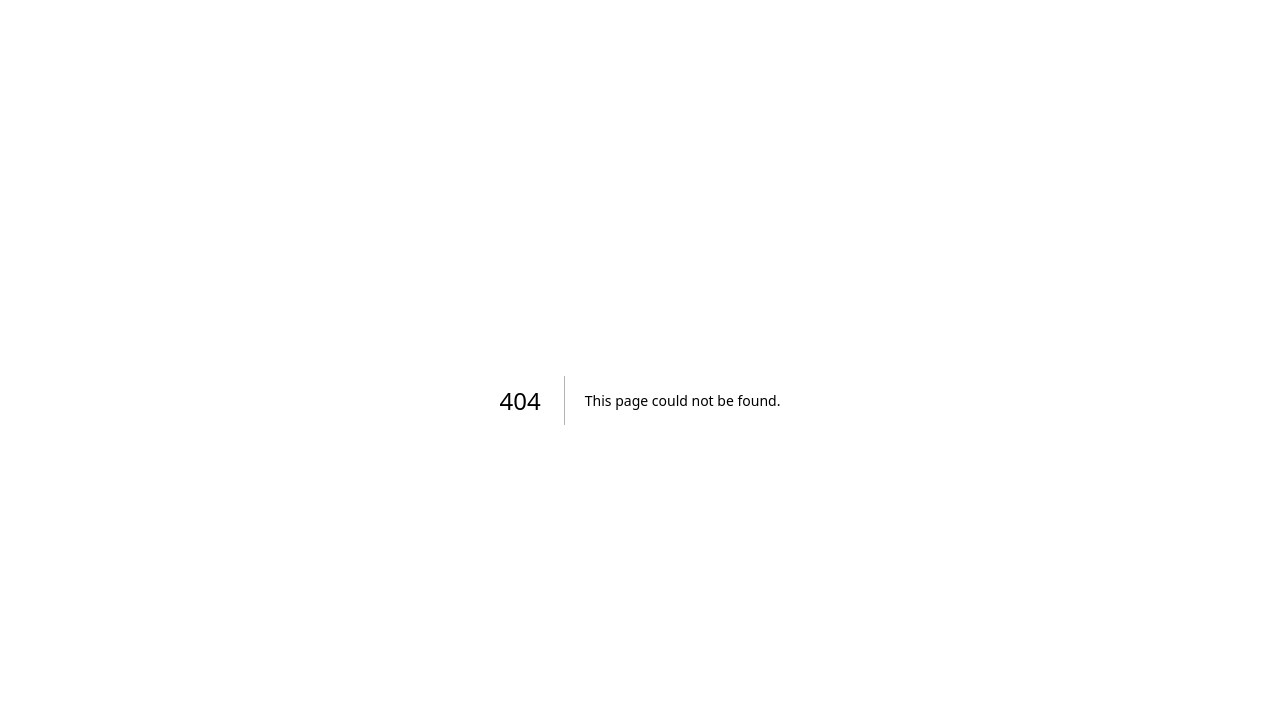
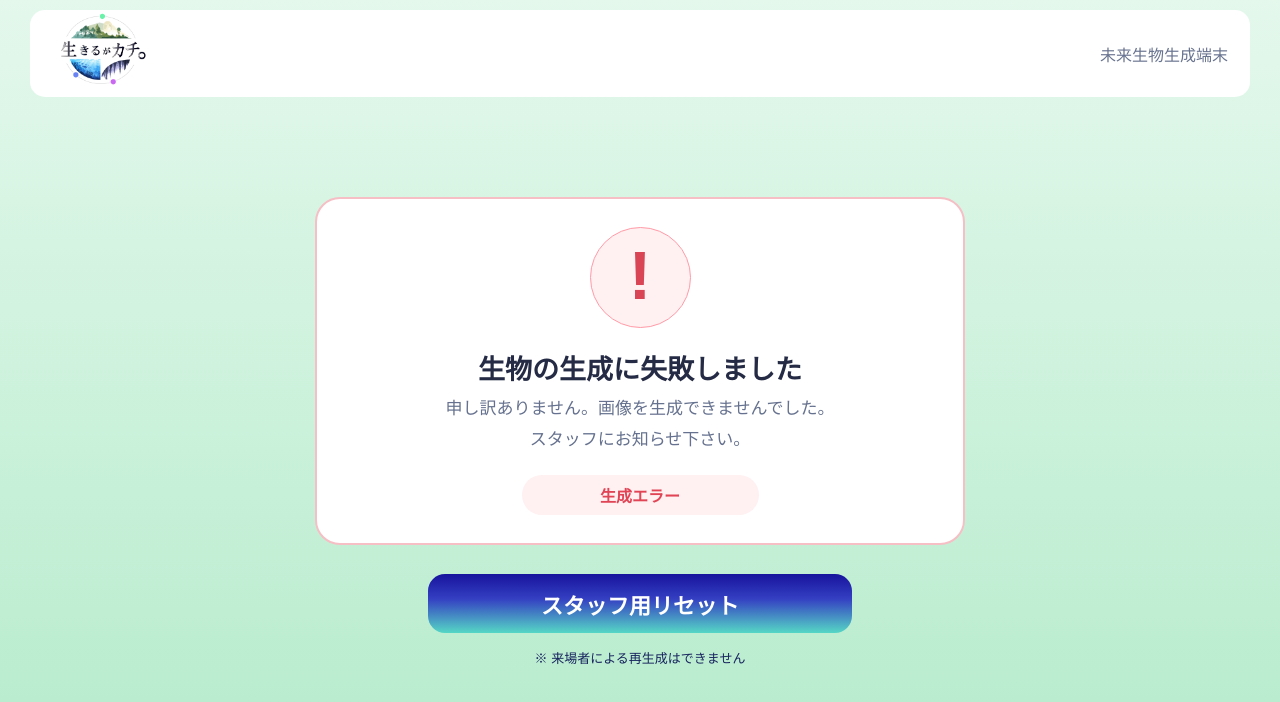
Before and after one commit to AkiraAndHisMerryBand/MS_After100Years, a Next.js app: page /error in a window 1280 px wide. Before the commit this address had no page. Shown: the top 702 px of the page. Built offline with nearby package versions, Linux system fonts and the light colour scheme.

Commit message:
frontend

```diff
--- /dev/null
+++ b/src/app/error/error.module.css
@@ -0,0 +1,204 @@
+.errorPage {
+    box-sizing: border-box;
+    min-height: 100vh;
+    width: 100%;
+    padding: 10px 30px 14px;
+    display: flex;
+    flex-direction: column;
+    align-items: center;
+    color: #252b45;
+}
+
+/* ヘッダー */
+.header {
+    width: 100%;
+    min-height: 53px;
+    padding: 0 22px;
+    box-sizing: border-box;
+    border-radius: 15px;
+    background: #ffffff;
+    display: flex;
+    align-items: center;
+    justify-content: space-between;
+}
+
+.logo {
+    margin: 0;
+}
+
+.headerLabel {
+    color: #68738f;
+    font-size: 16px;
+    font-weight: 500;
+}
+
+/* エラーカード */
+.errorCard {
+    width: min(100%, 650px);
+    min-height: 348px;
+    margin-top: 100px;
+    padding: 24px 20px;
+    box-sizing: border-box;
+    border: 2px solid #f5bfc5;
+    border-radius: 25px;
+    background: #ffffff;
+    display: flex;
+    flex-direction: column;
+    align-items: center;
+    justify-content: center;
+    text-align: center;
+}
+
+/* エラーアイコン */
+.errorIcon {
+    width: 101px;
+    height: 101px;
+    margin-bottom: 20px;
+    border: 1px solid #ff9ba7;
+    border-radius: 50%;
+    background: #fff0f1;
+    display: flex;
+    align-items: center;
+    justify-content: center;
+}
+
+.errorIcon span {
+    color: #d94555;
+    font-size: 69px;
+    line-height: 1;
+    font-weight: 700;
+    transform: translateY(-2px);
+}
+
+.errorTitle {
+    margin: 0 0 7px;
+    color: #252b45;
+    font-size: 27px;
+    font-weight: 800;
+}
+
+.errorMessage {
+    margin: 0;
+    color: #65718e;
+    font-size: 17px;
+    line-height: 1.8;
+    font-weight: 400;
+}
+
+/* エラー表示 */
+.errorBadge {
+    width: 237px;
+    min-height: 40px;
+    margin-top: 19px;
+    border-radius: 30px;
+    background: #fff0f1;
+    color: #e04455;
+    display: flex;
+    align-items: center;
+    justify-content: center;
+    font-size: 16px;
+    font-weight: 700;
+}
+
+/* リセットボタン */
+.resetArea {
+    width: min(100%, 424px);
+    margin-top: 29px;
+    display: flex;
+    flex-direction: column;
+    align-items: center;
+}
+
+.resetButton {
+    width: 100%;
+    min-height: 59px;
+    padding: 10px 20px;
+    border: none;
+    border-radius: 17px;
+    background: linear-gradient(180deg,
+            #17149d 0%,
+            #343fc2 42%,
+            #55d7c5 100%);
+    color: #ffffff;
+    font-size: 22px;
+    font-weight: 800;
+    cursor: pointer;
+    transition: opacity 0.2s ease;
+}
+
+.resetButton:hover {
+    opacity: 0.85;
+}
+
+.resetButton:active {
+    opacity: 0.7;
+}
+
+.resetNote {
+    margin: 15px 0 0;
+    color: #17245e;
+    font-size: 13px;
+    text-align: center;
+}
+
+/* タブレット対応 */
+@media (max-width: 600px) {
+    .errorPage {
+        padding: 10px 15px 20px;
+    }
+
+    .header {
+        min-height: 48px;
+        padding: 0 14px;
+    }
+
+    .logo {
+        font-size: 18px;
+    }
+
+    .headerLabel {
+        font-size: 13px;
+    }
+
+    .errorCard {
+        min-height: 330px;
+        margin-top: 24px;
+        padding: 20px 12px;
+        border-radius: 20px;
+    }
+
+    .errorIcon {
+        width: 85px;
+        height: 85px;
+        margin-bottom: 17px;
+    }
+
+    .errorIcon span {
+        font-size: 58px;
+    }
+
+    .errorTitle {
+        font-size: 21px;
+    }
+
+    .errorMessage {
+        font-size: 14px;
+    }
+
+    .errorBadge {
+        width: min(237px, 85%);
+    }
+
+    .resetArea {
+        margin-top: 24px;
+    }
+
+    .resetButton {
+        min-height: 55px;
+        font-size: 19px;
+    }
+
+    .resetNote {
+        font-size: 12px;
+    }
+}
--- /dev/null
+++ b/src/app/error/page.tsx
@@ -0,0 +1,90 @@
+
+"use client";
+
+import { useRouter, useSearchParams } from "next/navigation";
+import Image from "next/image";
+import styles from "./error.module.css";
+
+type Environment = "land" | "ocean" | "cave";
+
+const environmentBackgrounds: Record<Environment, string> = {
+  land: "linear-gradient(180deg, #E4F8EC 0%, #B4EBCB 100%)",
+  ocean: "linear-gradient(180deg, #DFE7FF 0%, #AEBFF7 100%)",
+  cave: "linear-gradient(180deg, #F1E2FF 0%, #D6B3F2 100%)",
+};
+
+function isEnvironment(value: string | null): value is Environment {
+  return value === "land" || value === "ocean" || value === "cave";
+}
+
+export default function ErrorPage() {
+  const router = useRouter();
+  const searchParams = useSearchParams();
+
+  const environmentParam = searchParams.get("environment");
+
+  const environment: Environment = isEnvironment(environmentParam)
+    ? environmentParam
+    : "land";
+
+  const handleReset = () => {
+    // 保存している生成結果を削除
+    sessionStorage.removeItem("creatureTestResult");
+
+    // 初期画面へ戻る
+    router.replace("/");
+  };
+
+  return (
+    <main
+      className={styles.errorPage}
+      style={{
+        background: environmentBackgrounds[environment],
+      }}
+    >
+      <header className={styles.header}>
+        <h1 className={styles.logo}> <Image
+                  src="/images/rogo.png"
+                  alt="ロゴ"
+                  width={100}
+                  height={79}
+                /></h1>
+        <span className={styles.headerLabel}>未来生物生成端末</span>
+      </header>
+
+      <section className={styles.errorCard}>
+        <div className={styles.errorIcon}>
+          <span>!</span>
+        </div>
+
+        <h2 className={styles.errorTitle}>
+          生物の生成に失敗しました
+        </h2>
+
+        <p className={styles.errorMessage}>
+          申し訳ありません。画像を生成できませんでした。
+          <br />
+          スタッフにお知らせ下さい。
+        </p>
+
+        <div className={styles.errorBadge}>
+          生成エラー
+        </div>
+      </section>
+
+      <div className={styles.resetArea}>
+        <button
+          type="button"
+          className={styles.resetButton}
+          onClick={handleReset}
+        >
+          スタッフ用リセット
+        </button>
+
+        <p className={styles.resetNote}>
+          ※ 来場者による再生成はできません
+        </p>
+      </div>
+    </main>
+  );
+}
--- a/src/app/loading/page.tsx
+++ b/src/app/loading/page.tsx
@@ -89,11 +89,7 @@ export default function LoadingPage() {
         router.push(`/result?${queryString}`);
       } catch (err) {
         console.error("バックエンド通信エラー:", err);
-        setError(
-          err instanceof Error
-            ? err.message
-            : "通信に失敗しました。"
-        );
+        router.push(`/error?environment=${environment}`);
       }
     };
 
--- a/src/app/result/page.tsx
+++ b/src/app/result/page.tsx
@@ -13,7 +13,7 @@ import {
   TriangleAlert,
 } from "lucide-react";
 
-type Environment = "land" | "ocean" | "cave";
+export type Environment = "land" | "ocean" | "cave";
 
 type ParameterKey =
   | "temperature"
```
